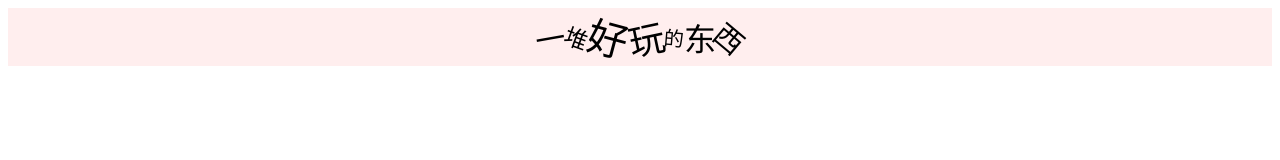
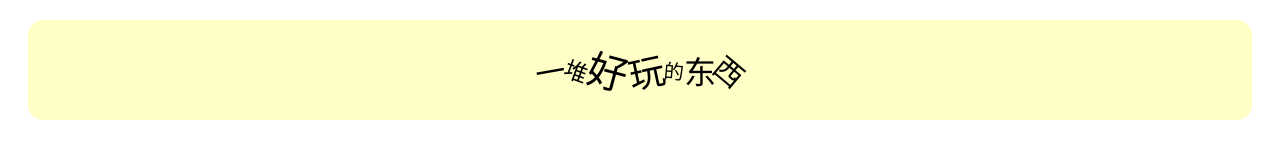
Before and after one commit to ls111934/ls111934.github.io, a plain HTML site: page index.html in a window 1280 px wide. Drawn offline with Linux system fonts and the light colour scheme; a web font is replaced by a local one.

Commit message:
更新了更好看的标题

```diff
--- a/index.html
+++ b/index.html
@@ -4,20 +4,25 @@
 <head>
     <meta charset="UTF-8" />
     <title>一堆好玩的东西</title>
+    <style>
+        @font-face {
+            font-family: "站酷快乐体";
+            src: url("fonts/ZhanKuKuaiLeTi.ttf") format("truetype");
+        }
+    </style>
 </head>
 
 <body>
-    <div class="title" style="display:flex; align-items:center; justify-content: center; background-color: #ffeeee;" width="100%">
-        <span class="titletext" style="font-size:30px; transform: rotate(-10deg);">一</span>
-        <span class="titletext" style="font-size:23px; transform: rotate(020deg);">堆</span>
-        <span class="titletext" style="font-size:40px; transform: rotate(015deg);">好</span>
-        <span class="titletext" style="font-size:36px; transform: rotate(-12deg);">玩</span>
-        <span class="titletext" style="font-size:20px; transform: rotate(005deg);">的</span>
-        <span class="titletext" style="font-size:32px; transform: rotate(000deg);">东</span>
-        <span class="titletext" style="font-size:29px; transform: rotate(040deg);">西</span>
+    <div style="display:flex; align-items:center; justify-content: center; border-radius: 15px; background-color: #fffec6; height: 100px; margin: 20px"
+        width="100%">
+        <span style="font-size:30px; transform: rotate(-10deg);font-family: '站酷快乐体';">一</span>
+        <span style="font-size:23px; transform: rotate(020deg);font-family: '站酷快乐体';">堆</span>
+        <span style="font-size:40px; transform: rotate(015deg);font-family: '站酷快乐体';">好</span>
+        <span style="font-size:36px; transform: rotate(-12deg);font-family: '站酷快乐体';">玩</span>
+        <span style="font-size:20px; transform: rotate(005deg);font-family: '站酷快乐体';">的</span>
+        <span style="font-size:32px; transform: rotate(000deg);font-family: '站酷快乐体';">东</span>
+        <span style="font-size:29px; transform: rotate(040deg);font-family: '站酷快乐体';">西</span>
     </div>
-
-
 </body>
 
 </html>
```
